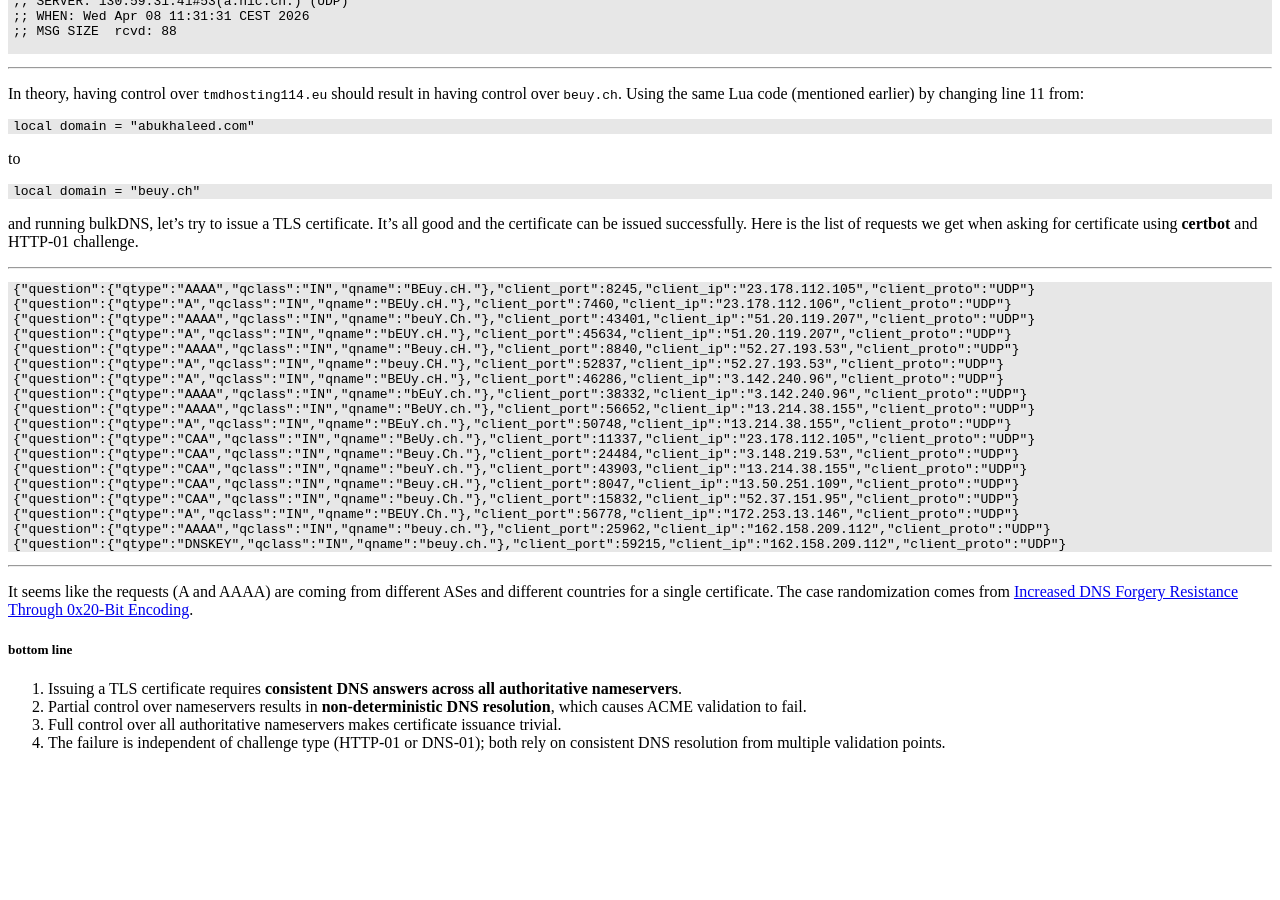
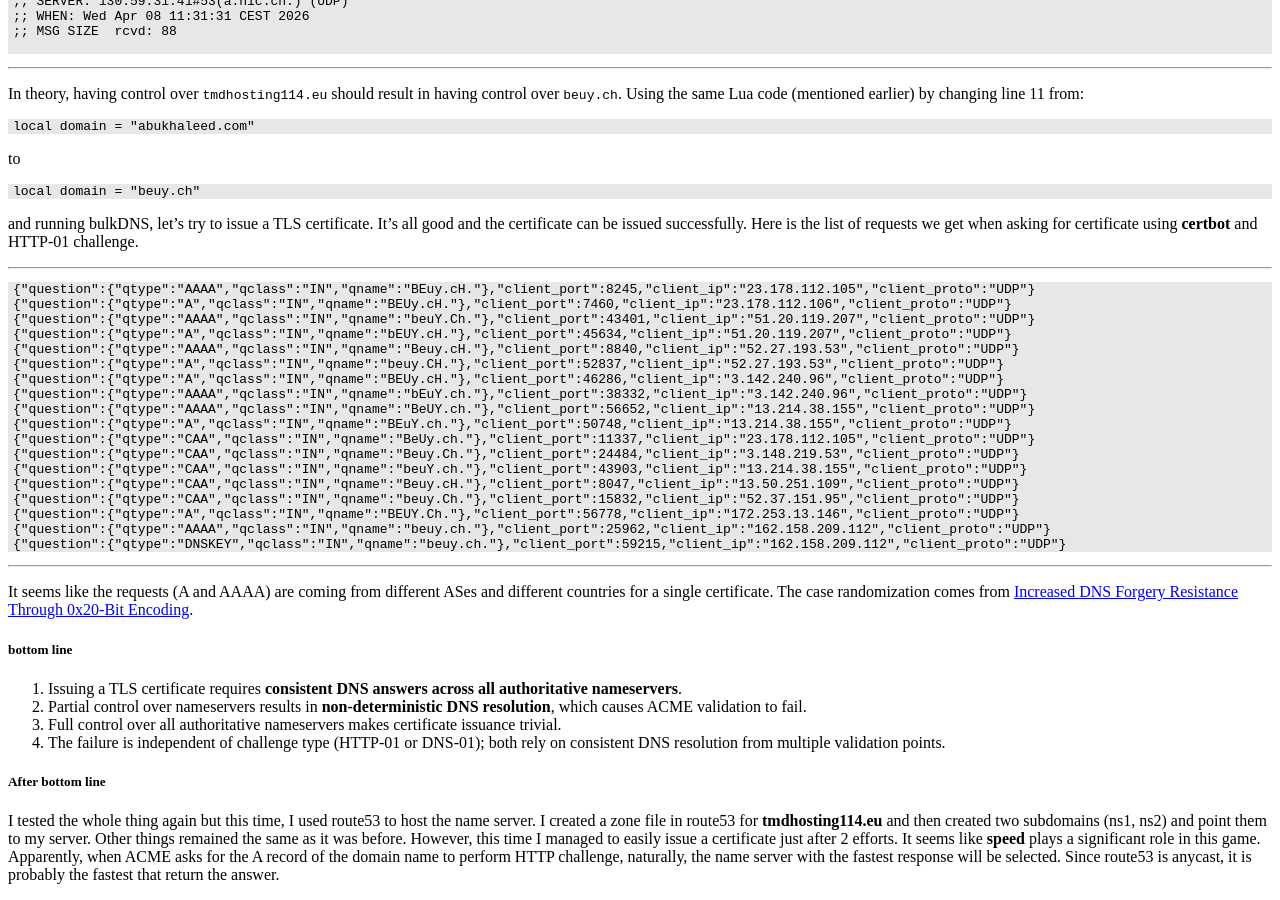
Before and after one commit to maroofi/maroofi.github.io, a Jekyll site: the page built from posts/TLS_4_lame_delegation.md, in a window 1280 px wide and 900 px high, scrolled down 3544 px. Built offline with Jekyll 4.4.1, drawn with Linux system fonts in a browser that asks for light colours; our own code applies the rules of GitHub Pages for plain Markdown files; before the commit the page ends 4312 px from its top, so only the background shows below that.

Commit message:
Update TLS_4_lame_delegation.md

```diff
--- a/posts/TLS_4_lame_delegation.md
+++ b/posts/TLS_4_lame_delegation.md
@@ -295,3 +295,8 @@ It seems like the requests (A and AAAA) are coming from different ASes and diffe
 2. Partial control over nameservers results in **non-deterministic DNS resolution**, which causes ACME validation to fail.
 3. Full control over all authoritative nameservers makes certificate issuance trivial.
 4. The failure is independent of challenge type (HTTP-01 or DNS-01); both rely on consistent DNS resolution from multiple validation points.
+
+##### After bottom line
+I tested the whole thing again but this time, I used route53 to host the name server. I created a zone file in route53 for **tmdhosting114.eu** and then created two subdomains (ns1, ns2)
+and point them to my server. Other things remained the same as it was before. However, this time I managed to easily issue a certificate just after 2 efforts. It seems like **speed** plays
+a significant role in this game. Apparently, when ACME asks for the A record of the domain name to perform HTTP challenge, naturally, the name server with the fastest response will be selected. Since route53 is anycast, it is probably the fastest that return the answer.
```
